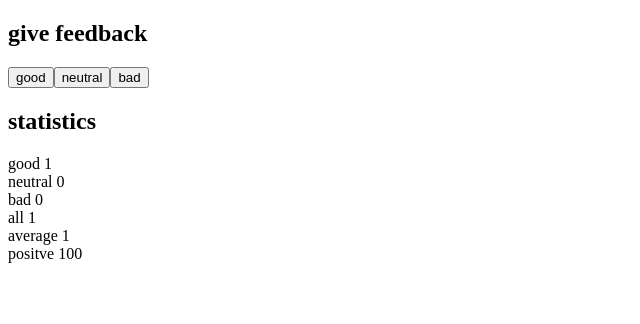
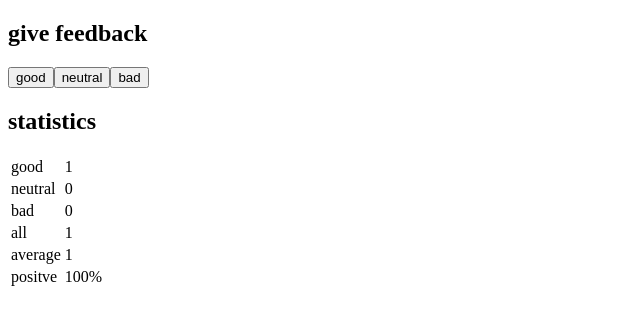
Before and after one commit to jayant880/FullStackOpen, a React (Vite) app in the folder part1/unicafe/: page / in a window 1280 px wide. Both pictures are taken after a click on the button "good". Shown: the top 324 px of the page, without its empty margins (0-640 px from the left). Built offline with nearby package versions, Linux system fonts and the light colour scheme.

Commit message:
1.11: unicafe step 6

```diff
--- a/part1/unicafe/src/App.jsx
+++ b/part1/unicafe/src/App.jsx
@@ -1,14 +1,22 @@
 import { useState } from "react";
 
 const Button = ({ text, onClick }) => <button onClick={onClick}>{text}</button>;
-const StatisticLine = ({ text, value }) => <div>{text + " " + value}</div>;
+const StatisticLine = ({ text, value, per = false }) => (
+  <tr>
+    <td>{text}</td>
+    <td>
+      {value}
+      {per && <span>%</span>}
+    </td>
+  </tr>
+);
 
 const Statistics = ({ good, bad, neutral }) => {
   return (
     <>
       <h2>statistics</h2>
       {good !== 0 || bad !== 0 || neutral !== 0 ? (
-        <>
+        <table>
           <StatisticLine text="good" value={good} />
           <StatisticLine text="neutral" value={neutral} />
           <StatisticLine text="bad" value={bad} />
@@ -20,8 +28,9 @@ const Statistics = ({ good, bad, neutral }) => {
           <StatisticLine
             text="positve"
             value={(good / (good + bad + neutral)) * 100}
+            per={true}
           />
-        </>
+        </table>
       ) : (
         <div>No feedback given</div>
       )}
```
